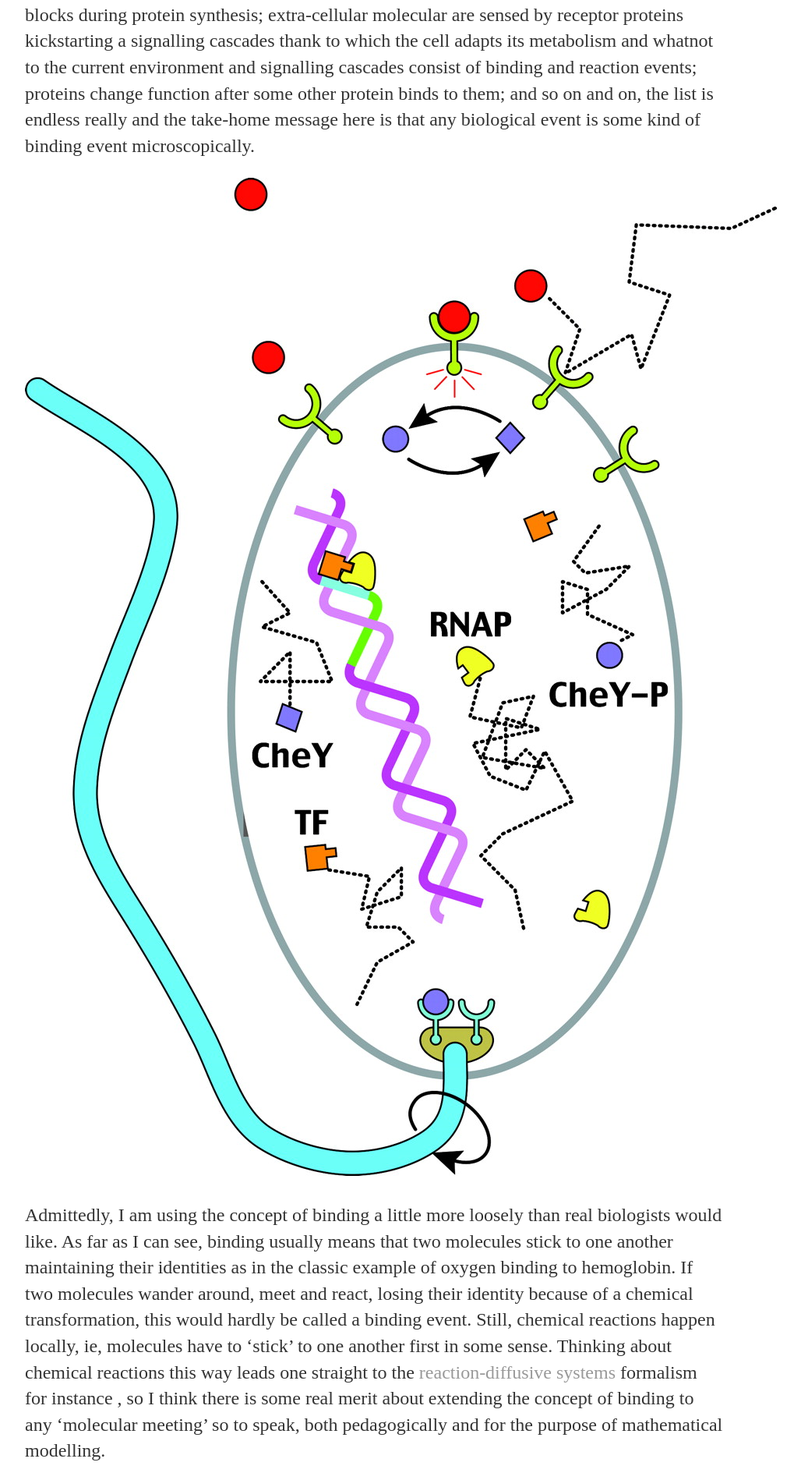
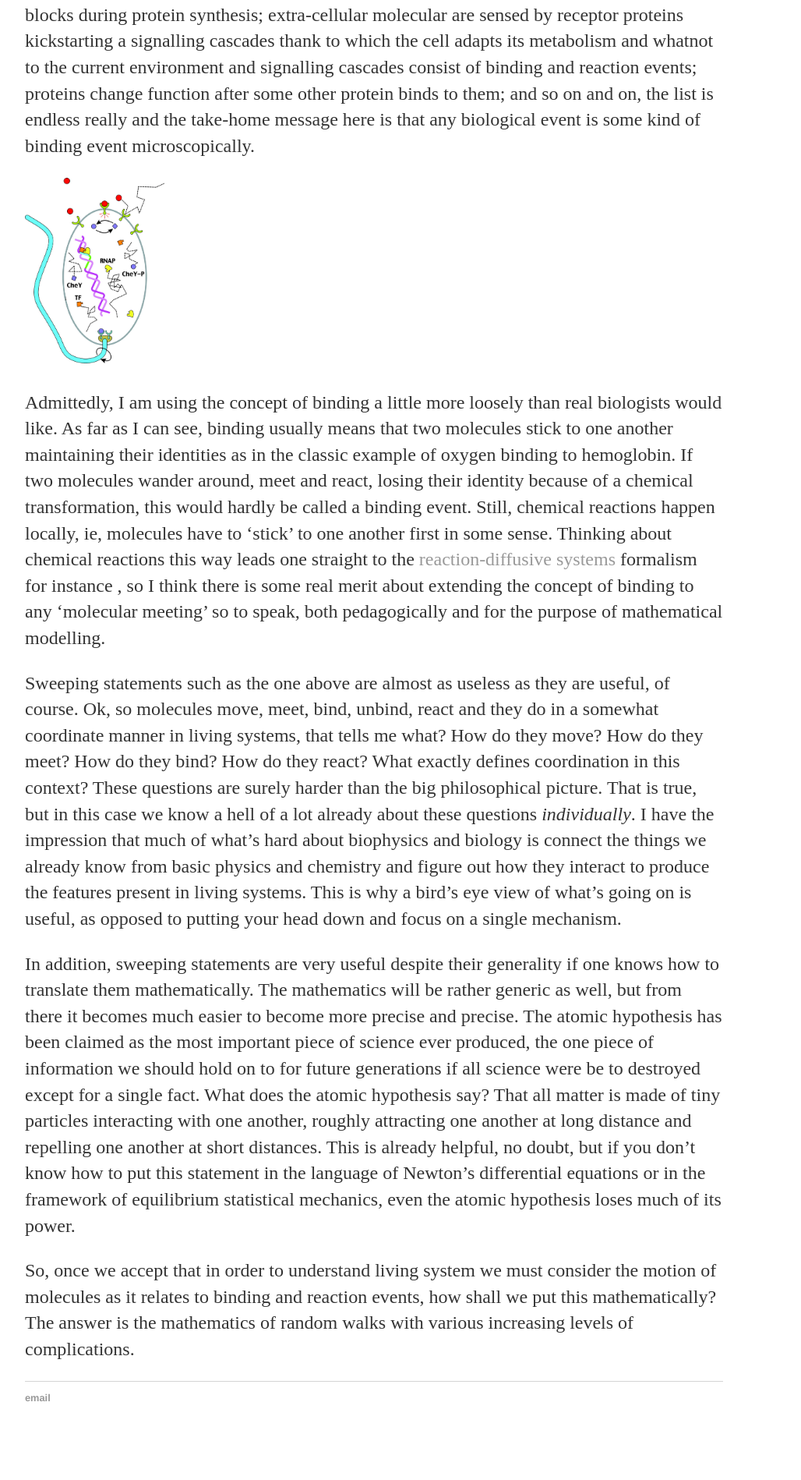
Before and after one commit to ghostsandmachines/ghostsandmachines.github.io, a Jekyll site: the page built from _posts/2019-01-09-ghost-and-machines-site-launched.md, in a window 1280 px wide. Shown: the part 420-2318 px from the top of the page at 78% size, without its empty margins (160-1188 px from the left). Built offline with Jekyll 4.4.1, drawn with Linux system fonts in a browser that asks for light colours; after the commit the page ends 2280 px from its top, so only the background shows below that.

Commit message:
Update 2019-01-09-ghost-and-machines-site-launched.md

```diff
--- a/_posts/2019-01-09-ghost-and-machines-site-launched.md
+++ b/_posts/2019-01-09-ghost-and-machines-site-launched.md
@@ -6,7 +6,7 @@
 
 It's not too much of a stretch, I believe, to say that microscopically we recognize what's alive by looking at sets of molecules binding and unbinding in a coordinated and concerted manner. Examples abound: RNA polymerase starts off transcription by binding to DNA; trascription factors control the transcriptional rate by binding to DNA sequences; ribosomes synthesize proteins by binding to mRNA; amminoacids bind to tRNA providing the building blocks during protein synthesis; extra-cellular molecular are sensed by receptor proteins kickstarting a signalling cascades thank to which the cell adapts its metabolism and whatnot to the current environment and signalling cascades consist of binding and reaction events; proteins change function after some other protein binds to them; and so on and on, the list is endless really and the take-home message here is that any biological event is some kind of binding event microscopically.
 
- <p style="text-align:center;"><img src="{{ site.url }}/blog/img/2019-01-09-bindings.jpg" alt="bindings"/></p>
+<img src="{{ site.url }}/blog/img/2019-01-09-bindings.jpg" class="center" alt="bindings" width="20%"/>
 
 <!--![bindings]({{ site.url }}/blog/img/2019-01-09-bindings.jpg =50x150)-->
 
```
